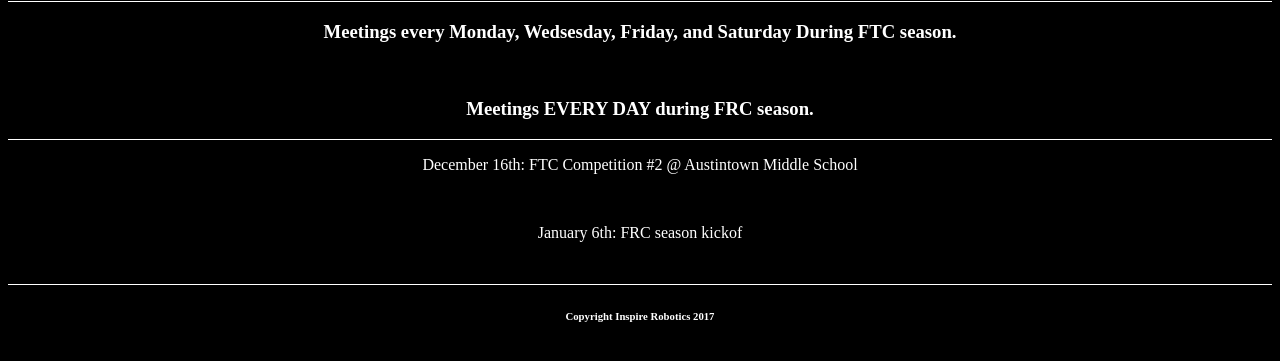
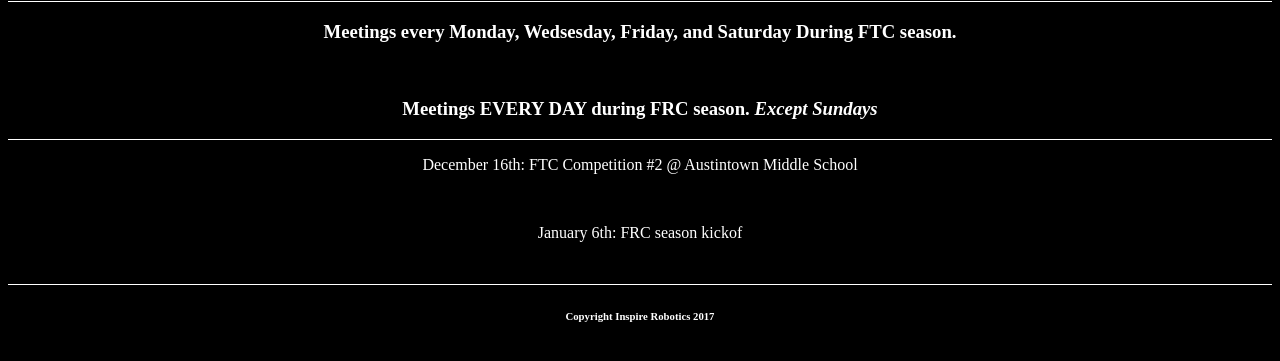
Before and after one commit to InspireRobotics/website, a plain HTML site: page Calendar.html in a window 1280 px wide. Shown: the part 135-496 px from the top of the page. Drawn offline with Linux system fonts and the light colour scheme.

Commit message:
Update Calendar.html

```diff
--- a/Calendar.html
+++ b/Calendar.html
@@ -25,7 +25,7 @@
 		<h3>Meetings every Monday, Wedsesday, Friday, and Saturday During FTC season.</h3>
 		<br />
 		<h3>Meetings
-			<strong>EVERY DAY</strong> during FRC season.</h3>
+			<strong>EVERY DAY</strong> during FRC season. <i>Except Sundays</i> </h3>
 		<hr />
 		<p>December 16th: FTC Competition #2 @ Austintown Middle School</p>
 		<br />
```
